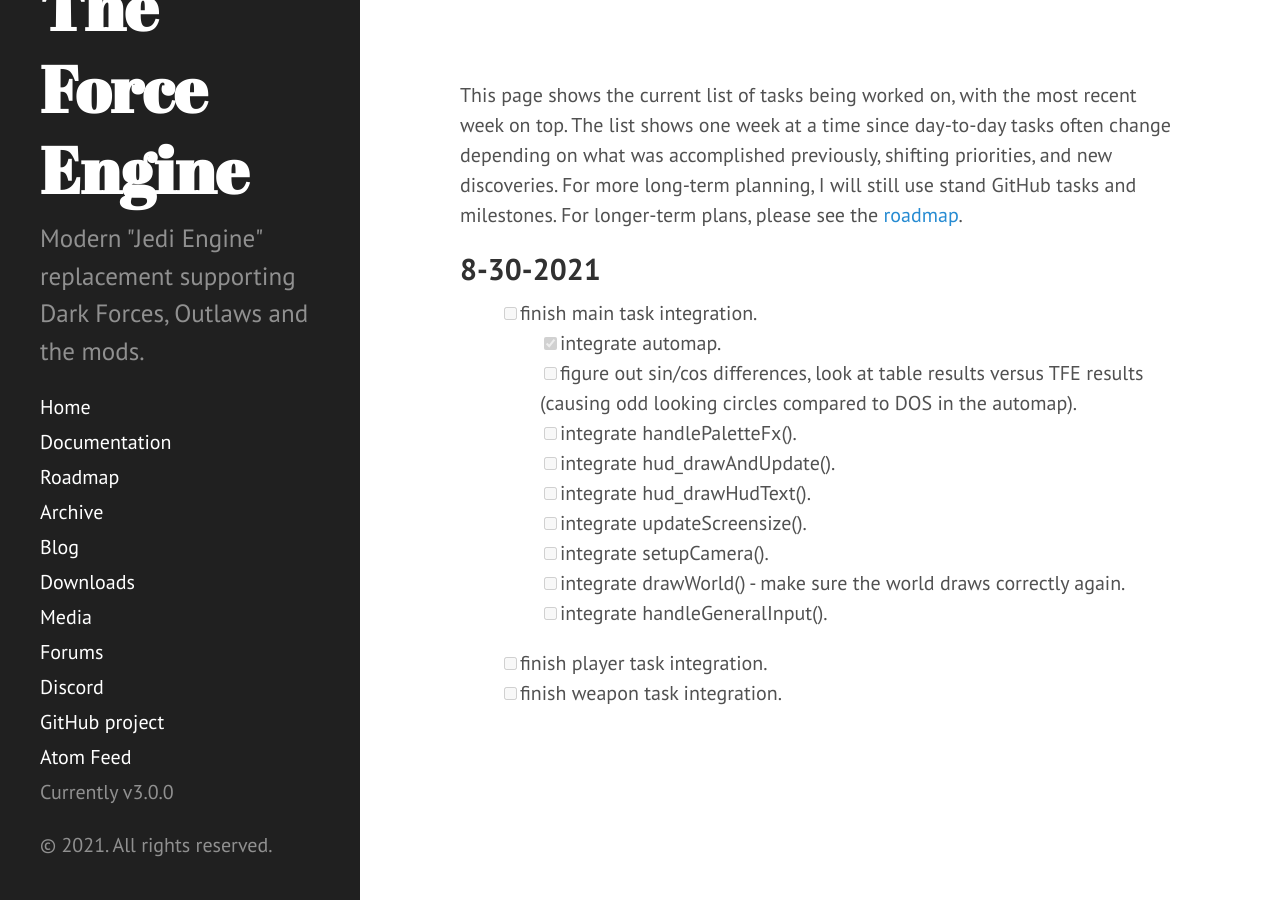
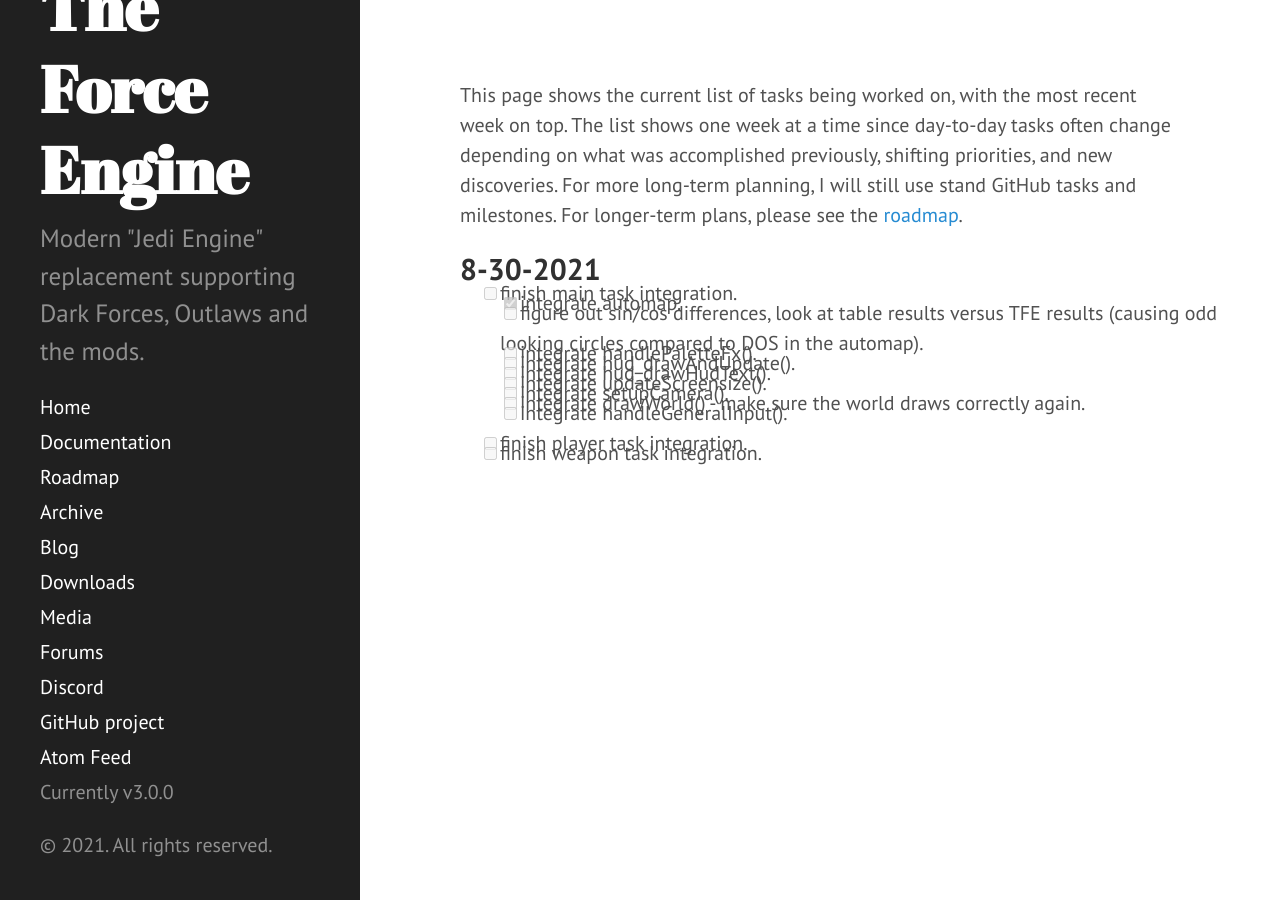
Before and after one commit to TheForceEngine/TheForceEngine.github.io, a Jekyll site: the page built from ProgressTracker.md, in a window 1280 px wide. Built offline with Jekyll 4.4.1, drawn with Linux system fonts in a browser that asks for light colours.

Commit message:
Update poole.css

```diff
--- a/public/css/poole.css
+++ b/public/css/poole.css
@@ -122,6 +122,7 @@
 
 .task-list > li {
     list-style-type: none;    /* removes disks */
+    margin: -1rem;
 }
 
 dt {
```
